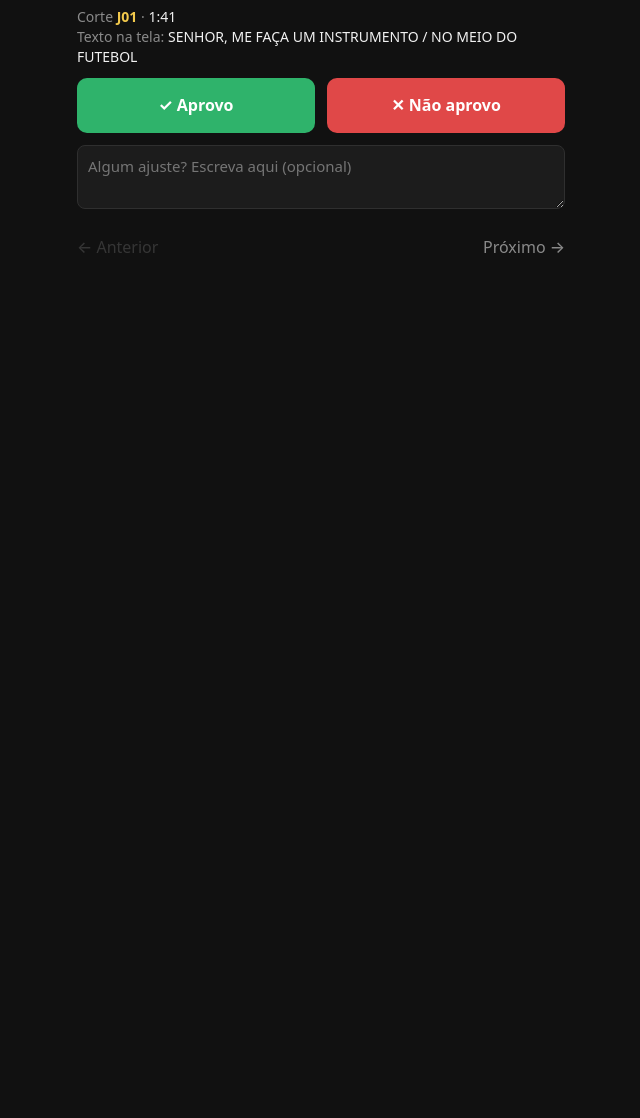
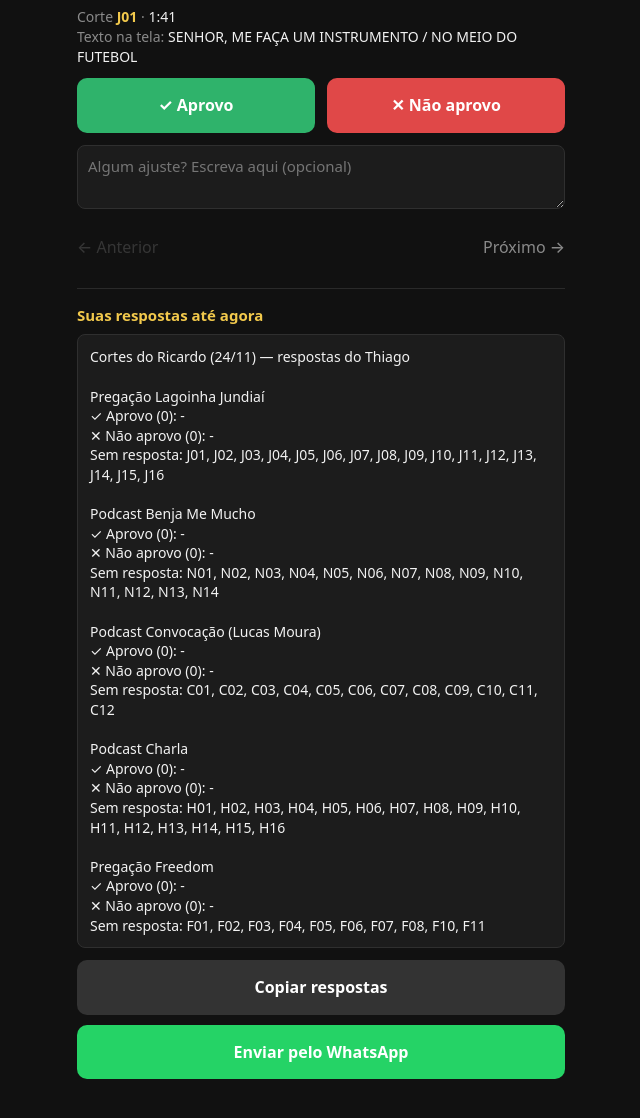
Before and after one commit to thsantosmercadolivre-lab/ricardo-cortes-aprovacao, a plain HTML site: page index.html in a window 1280 px wide. Shown: the part 678-1796 px from the top of the page, without its empty margins (319-959 px from the left). Before the commit the page ends 976 px from the top, so only its background shows below. Drawn offline with Linux system fonts and the light colour scheme.

Commit message:
Resumo das respostas embaixo de cada corte

```diff
--- a/index.html
+++ b/index.html
@@ -36,6 +36,9 @@
   #resumo { white-space: pre-wrap; background: #1c1c1c; border: 1px solid #2f2f2f; border-radius: 8px; padding: 12px; font-size: 14px; margin-bottom: 16px; }
   .whats { background: #25d366; width: 100%; margin-bottom: 10px; }
   .copiar { background: #333; width: 100%; margin-bottom: 10px; }
+  #parcial { margin-top: 22px; border-top: 1px solid #2a2a2a; padding-top: 16px; }
+  #parcial h3 { font-size: 15px; color: var(--amarelo); margin-bottom: 8px; }
+  #resumoParcial { white-space: pre-wrap; background: #1c1c1c; border: 1px solid #2f2f2f; border-radius: 8px; padding: 12px; font-size: 14px; margin-bottom: 12px; }
   .voltar { background: transparent; color: var(--cinza); width: 100%; font-weight: 500; }
 </style>
 </head>
@@ -60,6 +63,12 @@
     <div class="nav">
       <button id="ant">← Anterior</button>
       <button id="prox">Próximo →</button>
+    </div>
+    <div id="parcial">
+      <h3>Suas respostas até agora</h3>
+      <div id="resumoParcial"></div>
+      <button class="copiar" id="bCopiar2">Copiar respostas</button>
+      <button class="whats" id="bWhats2">Enviar pelo WhatsApp</button>
     </div>
   </section>
 
@@ -112,6 +121,8 @@
     $("progresso").textContent = feitos + " de " + CORTES.length;
     $("barra").style.width = (feitos / CORTES.length * 100) + "%";
     rotulos(); $("pular").value = i;
+    $("resumoParcial").textContent = texto();
+    $("bCopiar2").textContent = "Copiar respostas";
     window.scrollTo(0, 0);
   }
 
@@ -155,11 +166,16 @@
   $("ant").onclick = () => irPara(i - 1);
   $("prox").onclick = () => irPara(i + 1);
   $("pular").onchange = e => irPara(+e.target.value);
-  $("obs").oninput = e => { const id = CORTES[i].id, t = e.target.value.trim(); if (t) obs[id] = t; else delete obs[id]; salvar(); };
+  $("obs").oninput = e => { const id = CORTES[i].id, t = e.target.value.trim(); if (t) obs[id] = t; else delete obs[id]; salvar(); $("resumoParcial").textContent = texto(); };
   $("bWhats").onclick = () => { location.href = "https://wa.me/?text=" + encodeURIComponent(texto()); };
   $("bCopiar").onclick = async () => {
     try { await navigator.clipboard.writeText(texto()); $("bCopiar").textContent = "Copiado!"; }
     catch (e) { $("bCopiar").textContent = "Não deu para copiar, tire um print"; }
+  };
+  $("bWhats2").onclick = () => $("bWhats").onclick();
+  $("bCopiar2").onclick = async () => {
+    try { await navigator.clipboard.writeText(texto()); $("bCopiar2").textContent = "Copiado!"; }
+    catch (e) { $("bCopiar2").textContent = "Não deu para copiar, tire um print"; }
   };
   $("bRever").onclick = () => { $("fim").style.display = "none"; $("votacao").style.display = "block"; irPara(0); };
 
```
